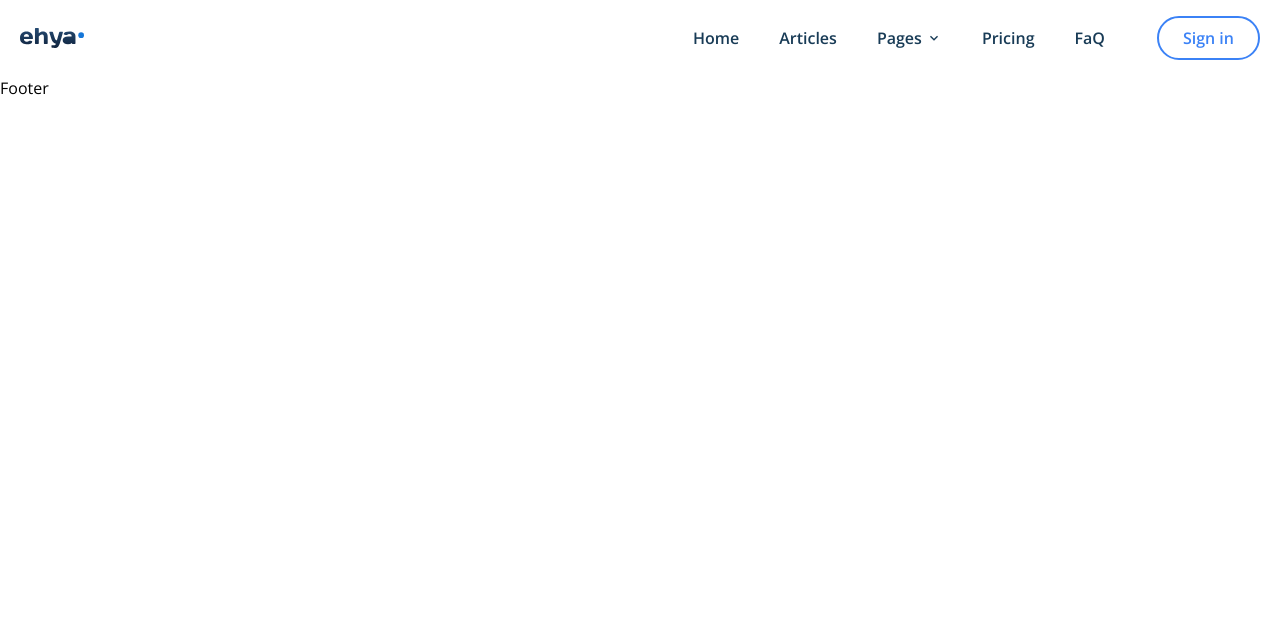
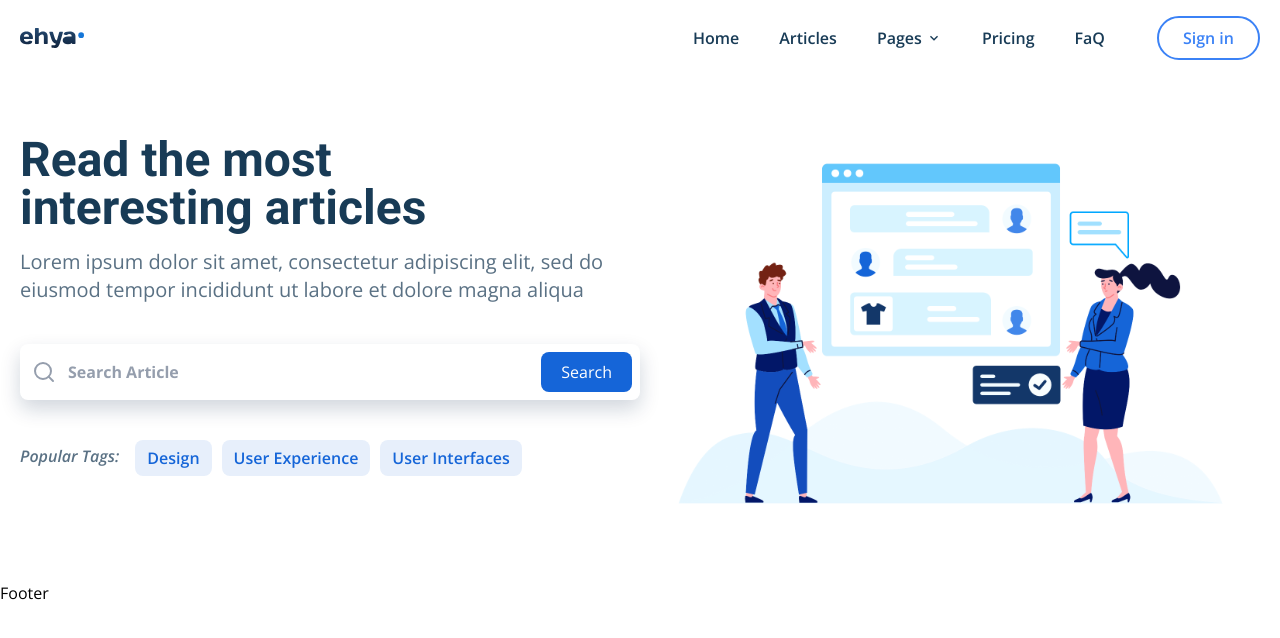
Before and after one commit to Hossein-Bakhtiari/frontend-blog-app, a React (Create React App) app: page / in a window 1280 px wide. Shown: the top 638 px of the page. Built offline with nearby package versions, Linux system fonts and the light colour scheme.

Commit message:
Hero Section

```diff
--- a/src/App.js
+++ b/src/App.js
@@ -1,5 +1,5 @@
 import "./App.css";
-import HomePage from "./pages/HomePage";
+import HomePage from "./pages/home/HomePage";
 
 function App() {
   return (
--- a/src/components/Header.jsx
+++ b/src/components/Header.jsx
@@ -13,6 +13,14 @@ const NavItemsInfo = [
 ];
 
 const NavItem = ({ item }) => {
+  const [dropdown, setDropdown] = useState(false);
+
+  const toggleDropdownHandler = () => {
+    setDropdown((currentState) => {
+      return !currentState;
+    });
+  };
+
   return (
     <li className=" relative group">
       {item.type === "link" ? (
@@ -21,18 +29,25 @@ const NavItem = ({ item }) => {
           <a href="/" className="px-4 py-2 ">
             {item.name}
           </a>
-          <span className="text-blue-500 absolute transition-all duration-500 font-bold right-0 top-0 group-hover:right-[90%] opacity-0 group-hover:opacity-100">
+          <span className="cursor-pointer text-blue-500 absolute transition-all duration-500 font-bold right-0 top-0 group-hover:right-[90%] opacity-0 group-hover:opacity-100">
             /
           </span>
         </>
       ) : (
-        <>
-          <a href="/" className="px-4 py-2 flex gap-x-1 items-center">
+        <div className="flex flex-col items-center ">
+          <button
+            className="px-4 py-2 flex gap-x-1 items-center"
+            onClick={toggleDropdownHandler}
+          >
             <span>{item.name}</span>
-          <MdKeyboardArrowDown />
-          </a>
-          <div className="hidden transition-all duration-500 pt-4 absolute bottom-0 right-0 transform translate-y-full group-hover:block w-max">
-            <ul className="flex flex-col shadow-lg rounded-lg overflow-hidden">
+            <MdKeyboardArrowDown />
+          </button>
+          <div
+            className={`${
+              dropdown ? "block" : "hidden"
+            } lg:hidden transition-all duration-500 pt-4 lg:absolute lg:bottom-0 lg:right-0 lg:transform lg:translate-y-full lg:group-hover:block w-max`}
+          >
+            <ul className="bg-dark-soft lg:bg-transparent text-center flex flex-col shadow-lg rounded-lg overflow-hidden">
               {item.items.map((page) => (
                 <a
                   href="/"
@@ -43,7 +58,7 @@ const NavItem = ({ item }) => {
               ))}
             </ul>
           </div>
-        </>
+        </div>
       )}
     </li>
   );
@@ -60,7 +75,7 @@ const Header = () => {
   };
 
   return (
-    <section>
+    <section className="sticky top-0 left-0 right-0 z-50">
       <header className="container mx-auto px-5 flex justify-between py-4 items-center">
         <div>
           <img className="w-16" src={images.Logo} alt="Logo" />
--- a/src/constant/images.js
+++ b/src/constant/images.js
@@ -1,7 +1,9 @@
 import Logo from '../assets/Logo.svg';
+import HeroImage from "../assets/HeroImage.svg"
 
 const images = {
     Logo,
+    HeroImage,
 }
 
 export default images
--- /dev/null
+++ b/src/pages/container/Hero.jsx
@@ -0,0 +1,57 @@
+import React from "react";
+import { images } from "../../constant";
+import { FiSearch } from "react-icons/fi";
+
+const Hero = () => {
+  return (
+    <section className="container flex flex-col mx-auto px-5 py-5 lg:flex-row">
+      <div className="mt-10 lg:w-1/2">
+        <h1 className="font-roboto text-3xl text-center font-bold text-dark-soft md:text-5xl lg:text-left lg:max-w-[540px]">
+          Read the most interesting articles
+        </h1>
+        <p className="text-dark-light mt-4 text-center md:text-xl lg:text-left ">
+          Lorem ipsum dolor sit amet, consectetur adipiscing elit, sed do
+          eiusmod tempor incididunt ut labore et dolore magna aliqua
+        </p>
+        <div className="flex flex-col gap-y-2.5 mt-10 relative">
+          <div className="relative">
+            <FiSearch className="absolute left-3 top-1/2 -translate-y-1/2 w-6 h-6 text-[#959EAD]" />
+            <input
+              className="placeholder:font-bold font-semibold text-dark-soft placeholder:text-[#959EAD] rounded-lg pl-12 pr-3 py-3 w-full focus:outline-none shadow-[rgba(13,_38,_76,_0.19)_0px_9px_20px] md:py-4"
+              placeholder="Search Article"
+              type="text"
+            />
+          </div>
+          <button className="w-full bg-primary text-white rounded-lg px-5 py-3 md:absolute md:right-2 md:top-1/2 md:-translate-y-1/2 md:w-fit md:py-2">
+            Search
+          </button>
+        </div>
+        <div className="flex flex-col mt-4 lg:items-start lg:flex-row lg:flex-nowrap lg:gap-x-4 lg:mt-7">
+          <span className="text-dark-light mt-2 font-semibold lg:mt-4 italic">
+            Popular Tags:
+          </span>
+          <ul className="flex flex-wrap gap-x-2.5 gap-y-2.5 mt-3">
+            <li className="rounded-lg bg-primary bg-opacity-10 px-3 py-1.5 text-primary font-semibold">
+              Design
+            </li>
+            <li className="rounded-lg bg-primary bg-opacity-10 px-3 py-1.5 text-primary font-semibold">
+              User Experience
+            </li>
+            <li className="rounded-lg bg-primary bg-opacity-10 px-3 py-1.5 text-primary font-semibold">
+              User Interfaces
+            </li>
+          </ul>
+        </div>
+      </div>
+      <div className="hidden lg:block lg:w-1/2">
+        <img
+          className="w-full"
+          src={images.HeroImage}
+          alt="user are reading articles"
+        />
+      </div>
+    </section>
+  );
+};
+
+export default Hero;
--- a/src/pages/HomePage.jsx
+++ b/src/pages/home/HomePage.jsx
@@ -1,10 +1,10 @@
 import React from 'react'
-import MainLayout from '../components/MainLayout'
-
+import MainLayout from '../../components/MainLayout'
+import Hero from "../container/Hero"
 const HomePage = () => {
   return (
     <MainLayout>
-
+        <Hero />
     </MainLayout>
   )
 }
--- a/tailwind.config.js
+++ b/tailwind.config.js
@@ -6,12 +6,13 @@ module.exports = {
       colors:{
         primary:"#1565D8",
         dark:{
+          light: "#5A7184",
           hard: "#0D2436",
           soft: "#183B56"
         },
       },
       fontFamily:{
-        opensans:[ "Open Sans", "serif"],
+        opensans:[ "Open Sans", "serif" ],
         roboto:["Roboto", "serif"],
       }
     },
```
